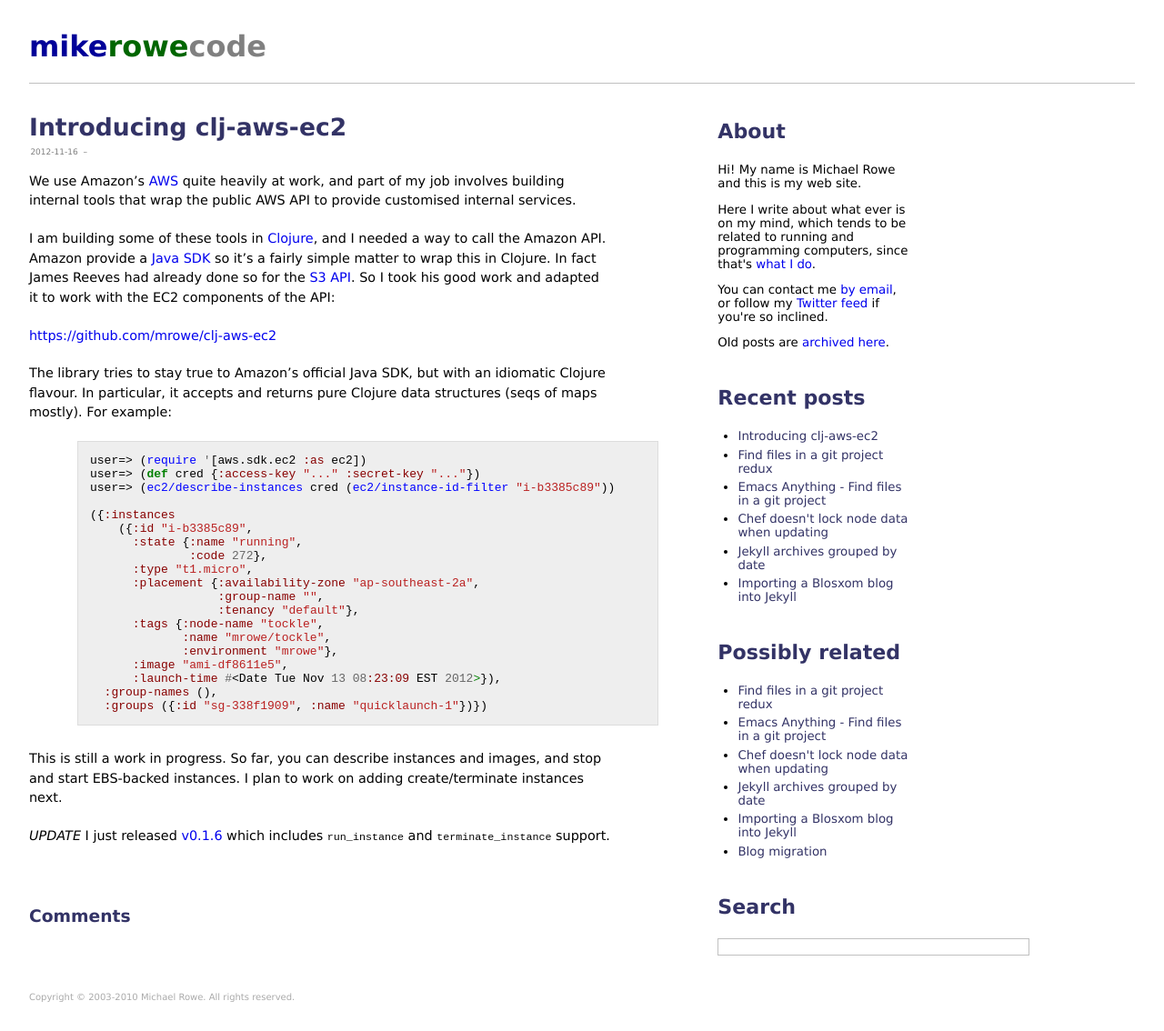
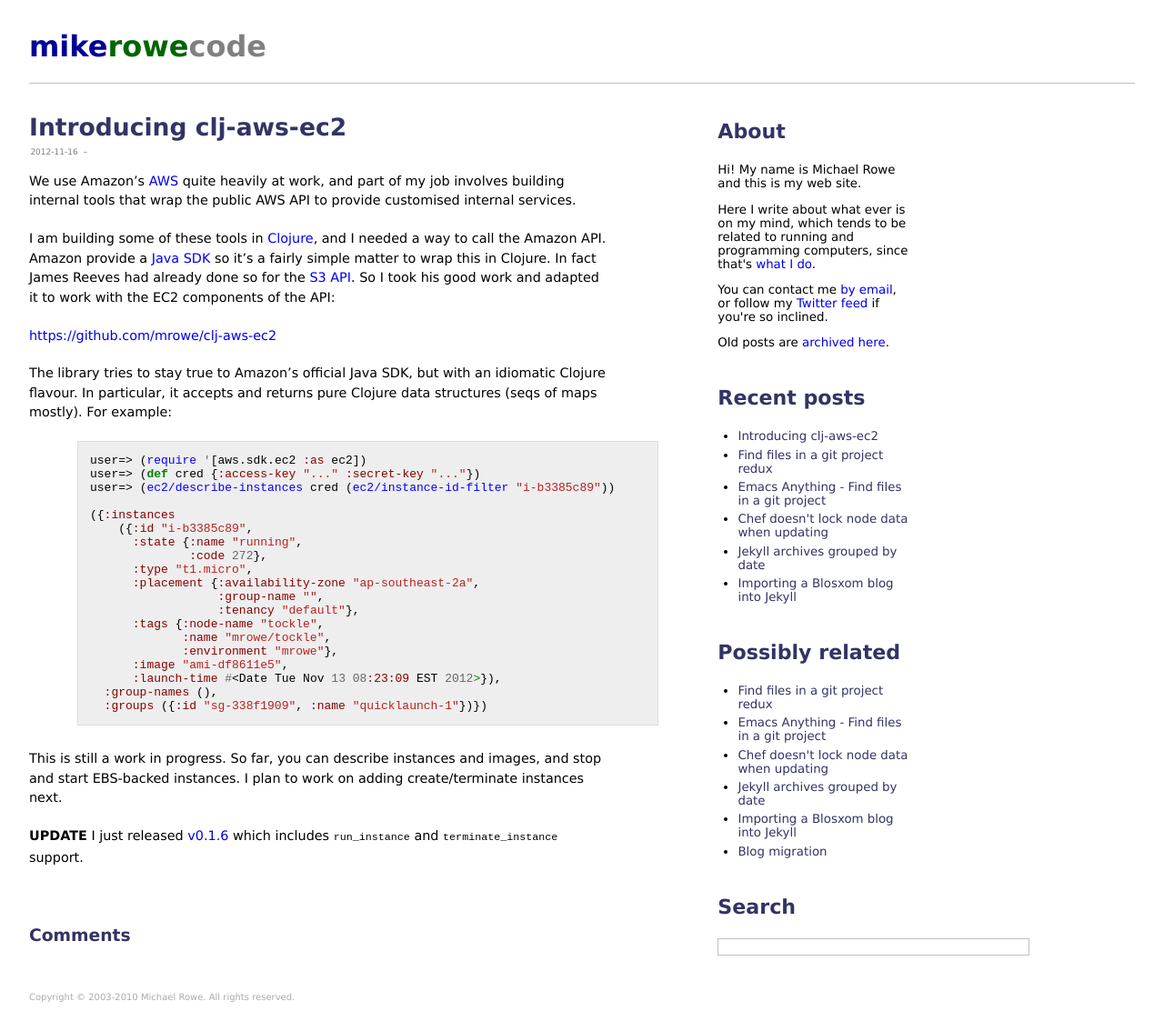
Before and after one commit to mrowe/mikerowecode.com, a Jekyll site: the page built from _posts/2012-11-16-introducing-clj-aws-ec2.md, in a window 1280 px wide. Shown: the whole page at 91% size. Built offline with Jekyll 4.4.1, drawn with Linux system fonts in a browser that asks for light colours; Markdown is read by kramdown in place of the engine named in the settings; comment, search, counter and statistics services are not loaded.

Commit message:
er, bold

```diff
--- a/_posts/2012-11-16-introducing-clj-aws-ec2.md
+++ b/_posts/2012-11-16-introducing-clj-aws-ec2.md
@@ -51,7 +51,7 @@ adding create/terminate instances next.
 [Java SDK]: http://aws.amazon.com/sdkforjava/
 [S3 API]: https://github.com/weavejester/clj-aws-s3
 
-_UPDATE_ I just released [v0.1.6] which includes `run_instance` and
+__UPDATE__ I just released [v0.1.6] which includes `run_instance` and
 `terminate_instance` support.
 
 [v0.1.6]: https://github.com/mrowe/clj-aws-ec2/tree/0.1.6
```
